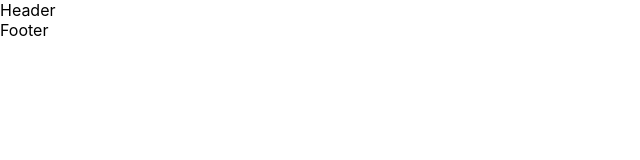
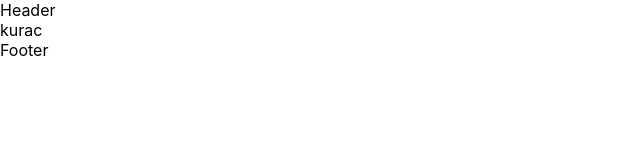
Before and after one commit to Smesnoje/creddit, a React (Create React App) app: page / in a window 1280 px wide. Shown: the top 160 px of the page, without its empty margins (0-640 px from the left). Built offline with nearby package versions, Linux system fonts and the light colour scheme.

Commit message:
ROUTER HELL

```diff
--- a/src/App.js
+++ b/src/App.js
@@ -1,6 +1,7 @@
 import React from "react";
 import Wrapper from "./components/shared/Wrapper";
-
+import Home from "./pages/Home";
+import Profile from "./pages/Profile"
 
 import "./App.css";
 
@@ -9,18 +10,16 @@ import { BrowserRouter as Router, Route, Routes, Link } from "react-router-dom";
 function App() {
   return (
     <React.Fragment>
-      <Wrapper>
-        <Router>
+      <Router>
+        <Wrapper>
           <Routes>
-            <Route path="/" ></Route>
-            <Route path="/bla"></Route>
+            <Route path="/" element={<Home />}></Route>
+            <Route path="/profile" element={<Profile />}></Route>
           </Routes>
-        </Router>
-      </Wrapper>
+        </Wrapper>
+      </Router>
     </React.Fragment>
   );
-
-  console.log("vucicu pederu!")
 }
 
 export default App;
--- a/src/components/shared/Main.js
+++ b/src/components/shared/Main.js
@@ -4,7 +4,9 @@ import './Main.css'
 
 const Main = (props) => {
   return (
-    <div>Main</div>
+    <div>
+      {props.children}
+    </div>
   )
 }
 
--- a/src/components/shared/Wrapper.js
+++ b/src/components/shared/Wrapper.js
@@ -11,6 +11,9 @@ const Wrapper = (props) => {
   return (
     <React.Fragment>
       <Header />
+      <Main>
+        {props.children}
+      </Main>
       <Footer />
     </React.Fragment>
   );
--- a/src/pages/Home.js
+++ b/src/pages/Home.js
@@ -4,7 +4,7 @@ import './Home.css'
 
 const Home = () => {
   return (
-    <div>Home</div>
+    <div> kurac </div>
   )
 }
 
```
Also changed, not shown: 1 other file (tests, documents, lock files or other folders).
